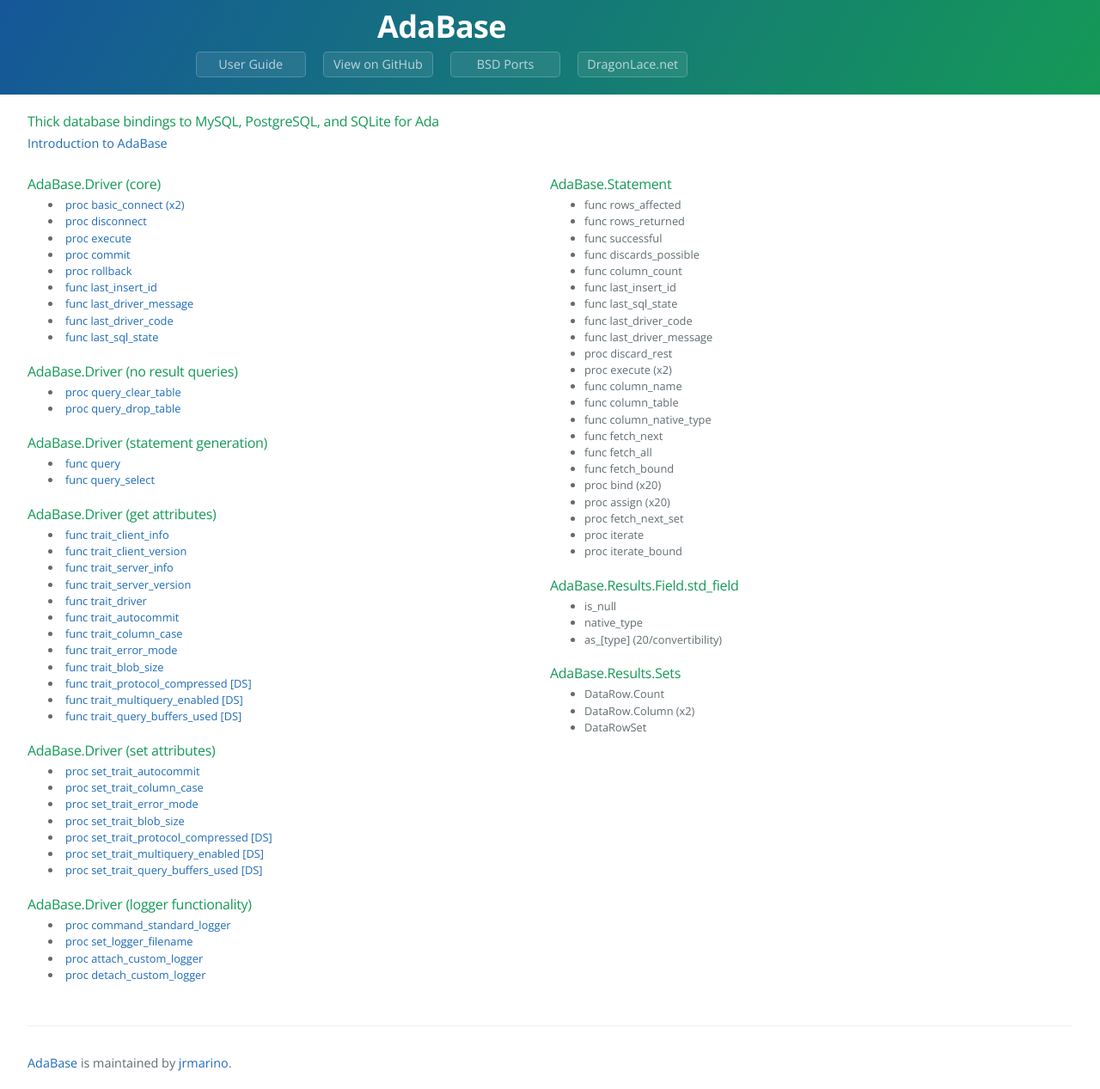
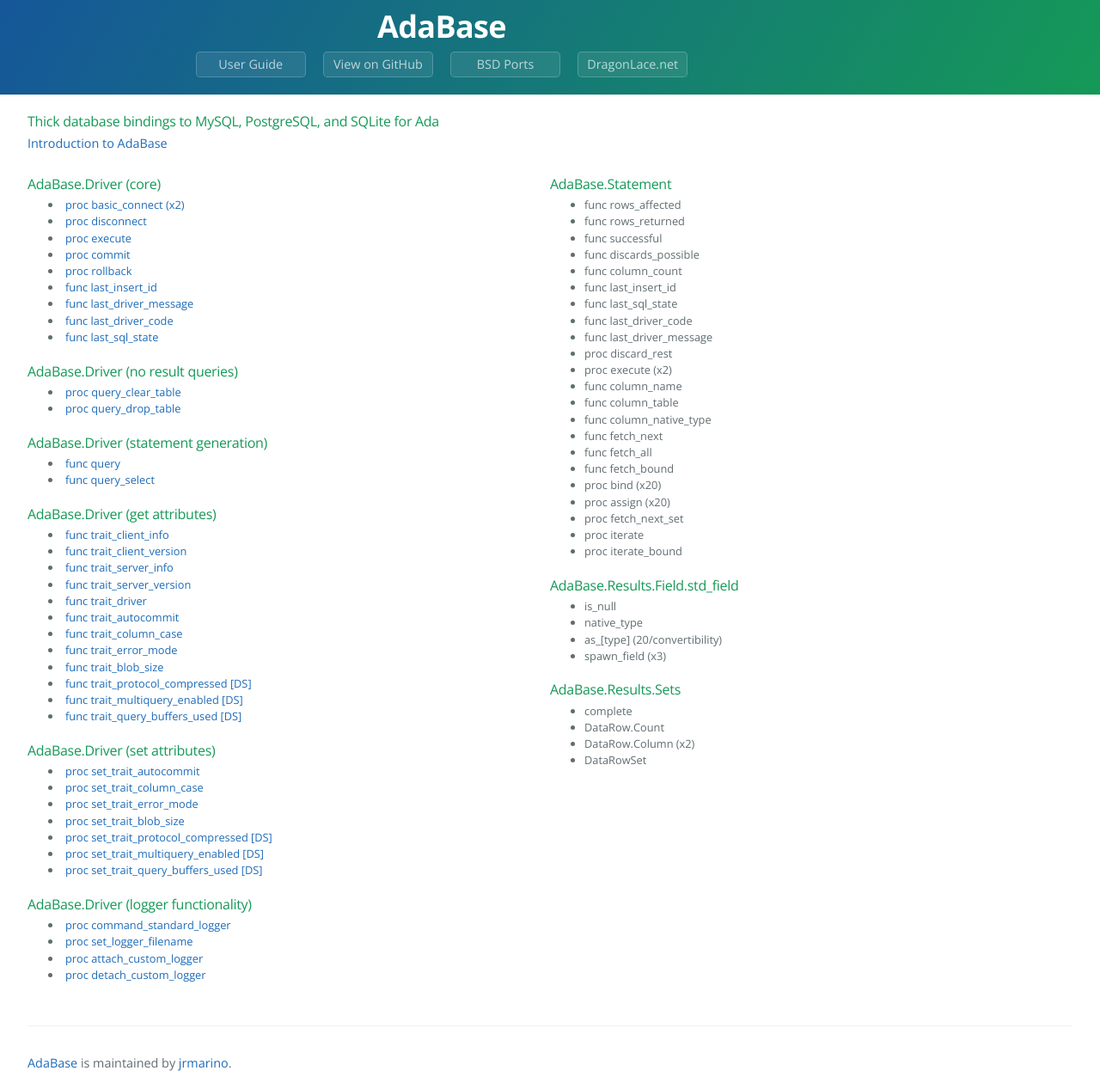
Before and after one commit to jrmarino/AdaBase, a Jekyll site: the page built from index.md, in a window 1280 px wide. Shown: the whole page at 86% size. Built offline with Jekyll 4.4.1, drawn with Linux system fonts in a browser that asks for light colours.

Commit message:
Add a couple of more placeholders on index

```diff
--- a/index.md
+++ b/index.md
@@ -102,10 +102,12 @@
 <li>is_null</li>
 <li>native_type</li>
 <li>as_[type] (20/convertibility)</li>
+<li>spawn_field (x3)</li>
 </ul>
 
 <h3>AdaBase.Results.Sets</h3>
 <ul>
+<li>complete</li>
 <li>DataRow.Count</li>
 <li>DataRow.Column (x2)</li>
 <li>DataRowSet</li>
```
